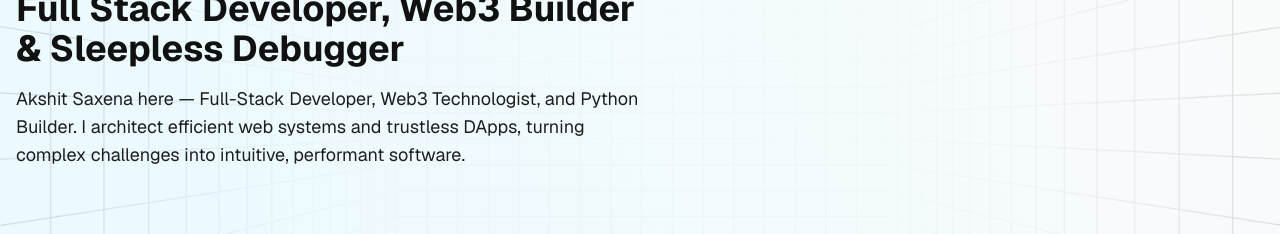
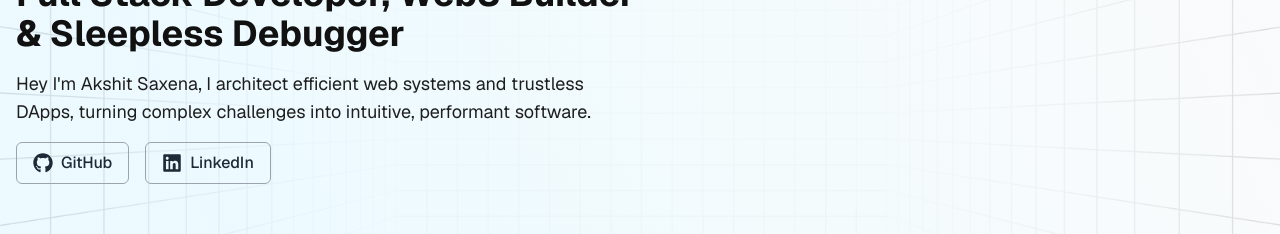
Before and after one commit to Akshit406/portfolio-akshit, a React (Vite) app: page / in a window 1280 px wide. Shown: the part 273-507 px from the top of the page. Built offline with nearby package versions, Linux system fonts and the light colour scheme; the HTML template or start-up script is replaced by a standard one.

Commit message:
Home page updated

```diff
--- a/src/pages/Home.jsx
+++ b/src/pages/Home.jsx
@@ -5,6 +5,7 @@ import ProjectCard from '../components/ProjectCard';
 import SkillCarousel from '../components/SkillCarousel';
 import WorkExperience from '../components/WorkExperience';
 import { useNavigate } from 'react-router-dom';
+import { FaGithub, FaLinkedin } from 'react-icons/fa';
 
 const containerVariants = {
   hidden: {},
@@ -82,7 +83,7 @@ const Home = () => {
         initial="hidden"
         animate="show"
         variants={containerVariants}
-        className="pt-16 pb-20 md:pb-16"
+        className="pt-16 pb-20 md:pb-16 overflow-x-hidden"
       >
         {/* Hero Section */}
         <section className="container mx-auto px-8 py-12 md:py-24 md:px-4 flex flex-col md:flex-row items-center">
@@ -91,12 +92,40 @@ const Home = () => {
               Full Stack Developer, Web3 Builder & Sleepless Debugger
             </h2>
             <p className="text-md md:text-lg font-normal mb-0 mt-2 text-dark-secondary dark:text-light-secondary">
-                Akshit Saxena here — Full-Stack Developer, Web3 Technologist, and Python Builder. I architect efficient web systems and trustless DApps, turning complex challenges into intuitive, performant software.
+                Hey I'm Akshit Saxena, I architect efficient web systems and trustless DApps, turning complex challenges into intuitive, performant software.
             </p>
+
+          <div className="flex gap-4 mt-4">
+            <motion.a
+              href="https://github.com/Akshit406"
+              target="_blank"
+              rel="noopener noreferrer"
+              whileHover={{ scale: 1.1 }}
+              className="flex items-center gap-2 px-4 py-2 border border-gray-400 dark:border-gray-600 rounded-md
+                        text-gray-800 dark:text-gray-200 hover:text-black dark:hover:text-white
+                        transition-all duration-200"
+            >
+              <FaGithub className="text-xl" />
+              <span className="text-base font-medium">GitHub</span>
+            </motion.a>
+
+            <motion.a
+              href="https://www.linkedin.com/in/akshit-saxena-48a496248"
+              target="_blank"
+              rel="noopener noreferrer"
+              whileHover={{ scale: 1.1 }}
+              className="flex items-center gap-2 px-4 py-2 border border-gray-400 dark:border-gray-600 rounded-md
+                        text-gray-800 dark:text-gray-200 hover:text-black dark:hover:text-white
+                        transition-all duration-200"
+            >
+              <FaLinkedin className="text-xl" />
+              <span className="text-base font-medium">LinkedIn</span>
+            </motion.a>
+          </div>
           </motion.div>
           <motion.div
             variants={scaleFade}
-            className="md:w-1/2 h-100 w-[100vw] sm:h-60 h-[40vh] mt-0 md:h-96  "
+            className="md:w-1/2 w-full h-[40vh] sm:h-60 md:h-96 mt-0 "
           >
             <Spline scene="https://prod.spline.design/0erkG-3gTYNx5p7d/scene.splinecode" />
           </motion.div>
```
